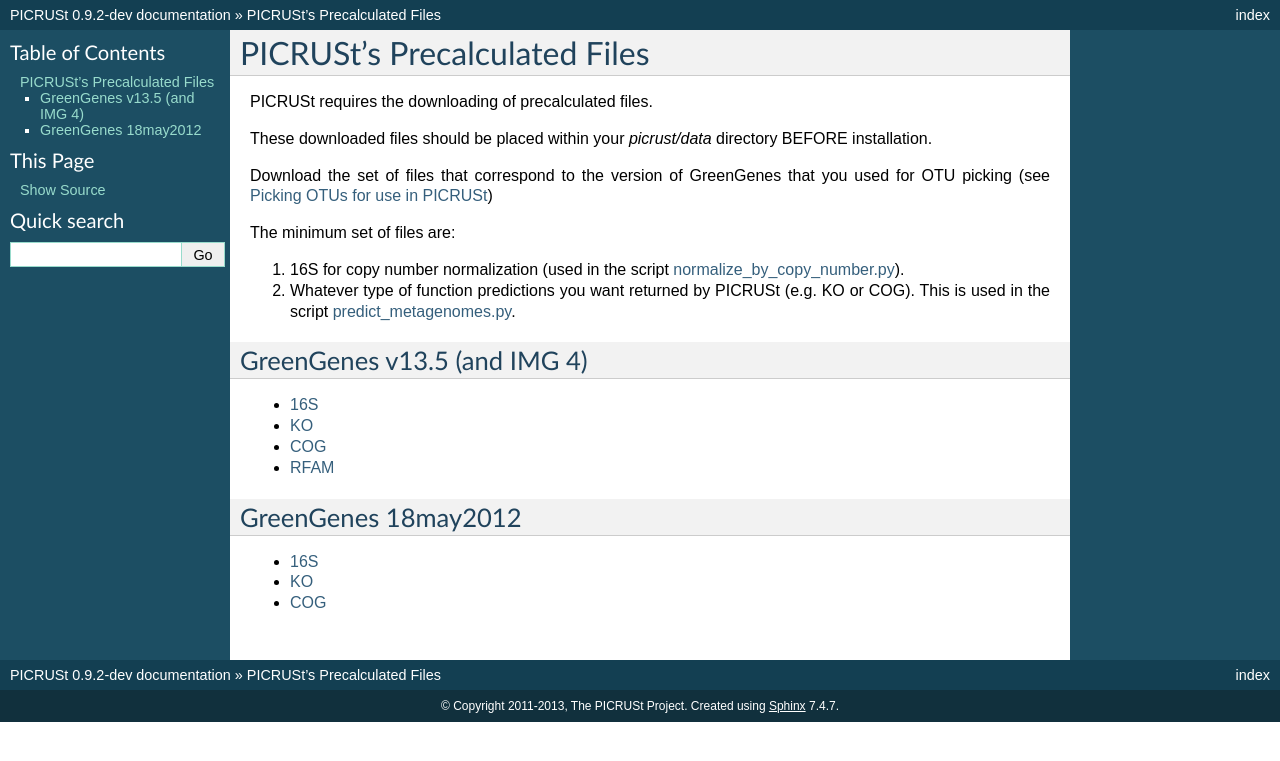
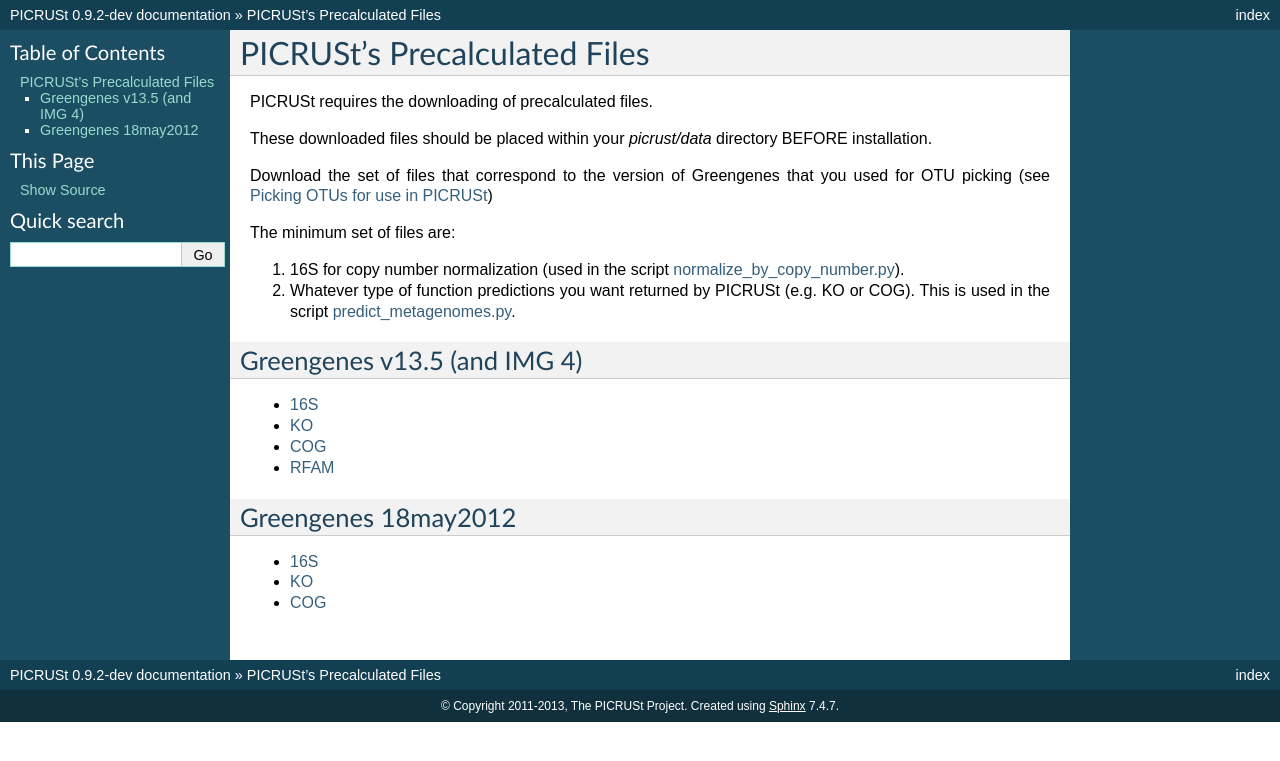
Before and after one commit to picrust/picrust, a Sphinx documentation site: the page built from doc/source/picrust_precalculated_files.rst, in a window 1280 px wide. Shown: the top 761 px of the page. Built offline with Sphinx 7.4.7, drawn with Linux system fonts in a browser that asks for light colours.

```diff
--- a/doc/source/picrust_precalculated_files.rst
+++ b/doc/source/picrust_precalculated_files.rst
@@ -8,7 +8,7 @@ PICRUSt requires the downloading of precalculated files.
 
 These downloaded files should be placed within your `picrust/data` directory BEFORE installation.
 
-Download the set of files that correspond to the version of GreenGenes that you used for OTU picking (see :ref:`otu_picking_tutorial`)
+Download the set of files that correspond to the version of Greengenes that you used for OTU picking (see :ref:`otu_picking_tutorial`)
 
 The minimum set of files are:
 
@@ -16,7 +16,7 @@ The minimum set of files are:
 2) Whatever type of function predictions you want returned by PICRUSt (e.g. KO or COG). This is used in the script :ref:`predict_metagenomes.py <predict_metagenomes>`.
 
 
-GreenGenes v13.5 (and IMG 4)
+Greengenes v13.5 (and IMG 4)
 ----------------------------
 
 * `16S <https://github.com/picrust/picrust/releases/download/0.9.2/16S_13_5_precalculated.tab.gz>`_
@@ -24,7 +24,7 @@ GreenGenes v13.5 (and IMG 4)
 * `COG <https://dl.dropbox.com/s/h2zdovmlbcmsszt/cog_13_5_precalculated.tab.gz>`_
 * `RFAM <https://github.com/picrust/picrust/releases/download/0.9.2/rfam_13_5_precalculated.tab.gz>`_
 
-GreenGenes 18may2012
+Greengenes 18may2012
 --------------------
 
 * `16S <https://github.com/picrust/picrust/releases/download/0.9.2/16S_18may2012_precalculated.tab.gz>`_
```
